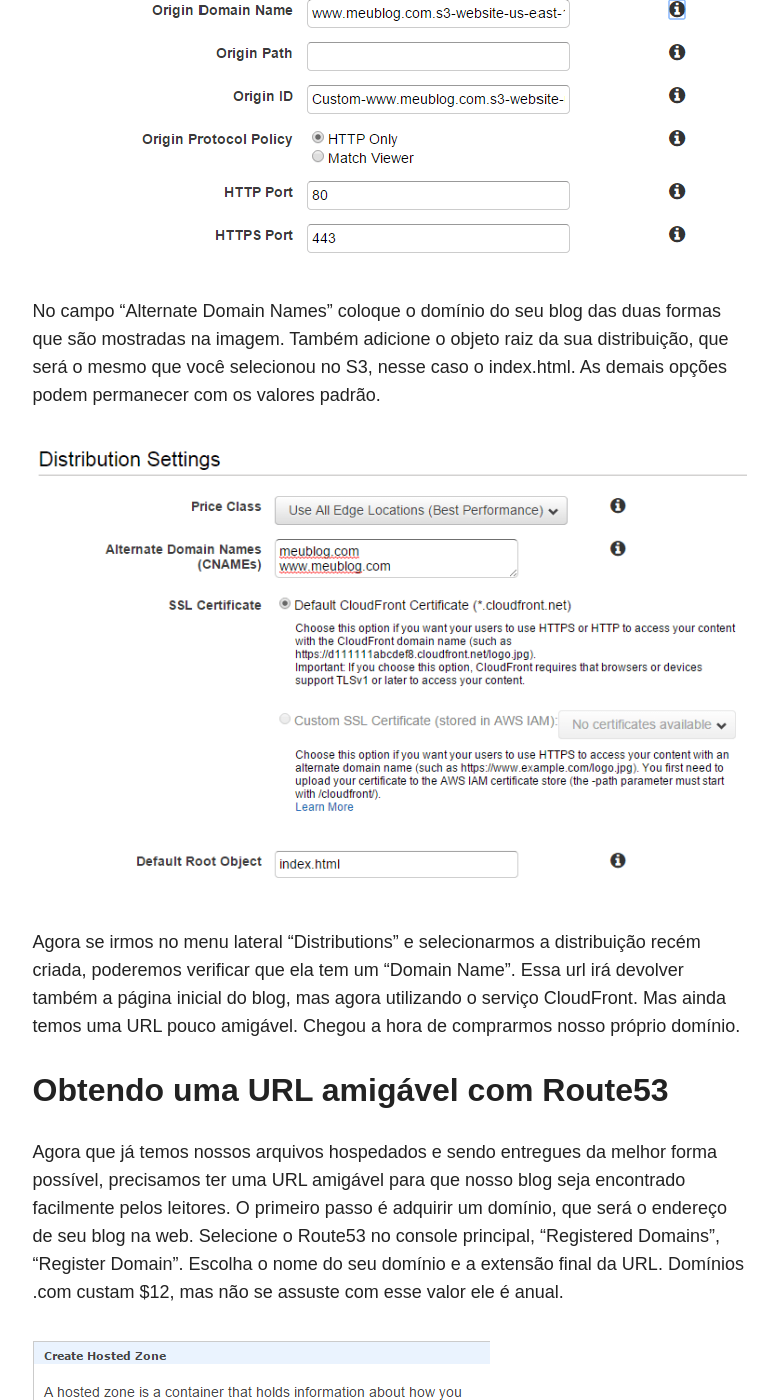
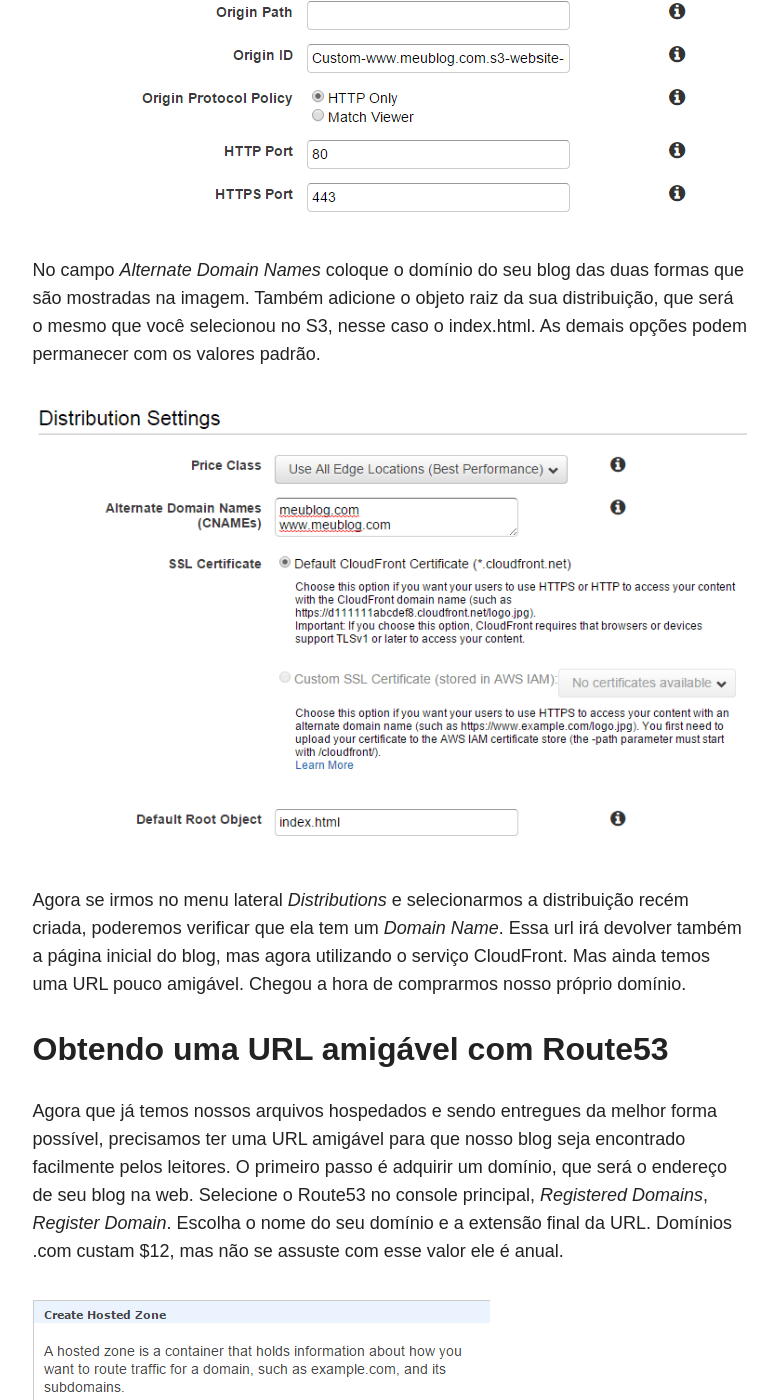
Before and after one commit to robsonbittencourt/rbittencourt.com, a Jekyll site: the page built from _posts/2015-02-10-hospedando-seu-blog-na-aws-por-centavos.md, in a window 1280 px wide and 1400 px high, scrolled down 6203 px. Shown: the whole window, without its empty margins (347-1125 px from the left). Built offline with Jekyll 4.4.1, drawn with Linux system fonts in a browser that asks for light colours; nearby versions of some CDN libraries; comment, search, counter and statistics services are not loaded; some of the changed text lies outside the part shown.

```diff
--- a/_posts/2015-02-10-hospedando-seu-blog-na-aws-por-centavos.md
+++ b/_posts/2015-02-10-hospedando-seu-blog-na-aws-por-centavos.md
@@ -28,6 +28,7 @@ O Willian Justen escreveu um [ótimo post](http://willianjusten.com.br/perguntas
 
 O Fernando Daciuk tem [diversos posts](http://blog.da2k.com.br/2014/01/19/manter-repositorio-github-forkado-sincronizado-com-o-original/) sobre Git e Github no seu blog.
 
+
 ##Hospedagem
 
 Para hospedagem vou demonstrar alguns serviços da AWS (Amazon Web Services). A AWS oferece uma enorme gama de serviços utilizando o paradigma de Cloud Computing. A principal característica destes serviços é o modelo pay-as-you-go, onde você só é cobrado pelo tempo que utilizar o serviço, sem contratos.
@@ -54,7 +55,7 @@ No console principal, selecione o S3:
 	<img src="/images/2015-02-10-hospedando-seu-blog-na-aws-por-centavos/1.png" alt="image">
 </figure>
 
-Clique no botão "Create Bucket". O bucket é o lugar onde irão ficar armazenados seus objetos no S3. Após, preencha o nome do bucket com o domínio do seu blog. Escolha a região US Standard pois é a mais barata e clique em "Create".
+Clique no botão *Create Bucket*. O bucket é o lugar onde irão ficar armazenados seus objetos no S3. Após, preencha o nome do bucket com o domínio do seu blog. Escolha a região US Standard pois é a mais barata e clique em *Create*.
 
 <figure>
 	<img src="/images/2015-02-10-hospedando-seu-blog-na-aws-por-centavos/2.png" alt="image">
@@ -66,7 +67,7 @@ Faça upload do conteúdo do seu blog dentro do bucket. Se você já leu o post
 	<img src="/images/2015-02-10-hospedando-seu-blog-na-aws-por-centavos/3.png" alt="image">
 </figure>
 
-Selecione o bucket criado e vá na aba "Properties" e na opção "Permissions". Clique no botão "Edit bucket policy"
+Selecione o bucket criado e vá na aba *Properties* e na opção *Permissions*. Clique no botão *Edit bucket policy*
 
 <figure>
 	<img src="/images/2015-02-10-hospedando-seu-blog-na-aws-por-centavos/4.png" alt="image">
@@ -91,7 +92,7 @@ Adicione o seguinte código:
 }
 {% endhighlight %}
 
-Agora no menu "Static Web Hosting" selecione a opção "Enable website hosting" e informe sua página inicial e a página de erro.
+Agora no menu *Static Web Hosting* selecione a opção *Enable website hosting* e informe sua página inicial e a página de erro.
 
 <figure>
 	<img src="/images/2015-02-10-hospedando-seu-blog-na-aws-por-centavos/5.png" alt="image">
@@ -113,45 +114,45 @@ Mas como podemos entregar o conteúdo do nosso blog de forma otimizada para qual
 
 Assim se alguém acessar o seu blog do Brasil, os arquivos serão recuperados dos servidores da AWS localizados no Brasil, reduzindo a latência e entregando uma melhor experiência para o leitor.
 
-O primeiro passo para termos estas vantagens em nosso blog é selecionar a opção CloudFront no console principal, clicar em "Create Distribution" e selecionar a opção Web. Em "Origin Domain Name" selecione o bucket criado no S3. As demais opções não precisam ser alteradas.
+O primeiro passo para termos estas vantagens em nosso blog é selecionar a opção CloudFront no console principal, clicar em *Create Distribution* e selecionar a opção Web. Em *Origin Domain Name* selecione o bucket criado no S3. As demais opções não precisam ser alteradas.
 
 <figure>
 	<img src="/images/2015-02-10-hospedando-seu-blog-na-aws-por-centavos/7.png" alt="image">
 </figure>
 
-No campo "Alternate Domain Names" coloque o domínio do seu blog das duas formas que são mostradas na imagem. Também adicione o objeto raiz da sua distribuição, que será o mesmo que você selecionou no S3, nesse caso o index.html. As demais opções podem permanecer com os valores padrão.
+No campo *Alternate Domain Names* coloque o domínio do seu blog das duas formas que são mostradas na imagem. Também adicione o objeto raiz da sua distribuição, que será o mesmo que você selecionou no S3, nesse caso o index.html. As demais opções podem permanecer com os valores padrão.
 
 <figure>
 	<img src="/images/2015-02-10-hospedando-seu-blog-na-aws-por-centavos/8.png" alt="image">
 </figure>
 
-Agora se irmos no menu lateral "Distributions" e selecionarmos a distribuição recém criada, poderemos verificar que ela tem um "Domain Name". Essa url irá devolver também a página inicial do blog, mas agora utilizando o serviço CloudFront. Mas ainda temos uma URL pouco amigável. Chegou a hora de comprarmos nosso próprio domínio.
+Agora se irmos no menu lateral *Distributions* e selecionarmos a distribuição recém criada, poderemos verificar que ela tem um *Domain Name*. Essa url irá devolver também a página inicial do blog, mas agora utilizando o serviço CloudFront. Mas ainda temos uma URL pouco amigável. Chegou a hora de comprarmos nosso próprio domínio.
 
 ## Obtendo uma URL amigável com Route53
 
-Agora que já temos nossos arquivos hospedados e sendo entregues da melhor forma possível, precisamos ter uma URL amigável para que nosso blog seja encontrado facilmente pelos leitores. O primeiro passo é adquirir um domínio, que será o endereço de seu blog na web. Selecione o Route53 no console principal, "Registered Domains", "Register Domain". Escolha o nome do seu domínio e a extensão final da URL. Domínios .com custam $12, mas não se assuste com esse valor ele é anual.
+Agora que já temos nossos arquivos hospedados e sendo entregues da melhor forma possível, precisamos ter uma URL amigável para que nosso blog seja encontrado facilmente pelos leitores. O primeiro passo é adquirir um domínio, que será o endereço de seu blog na web. Selecione o Route53 no console principal, *Registered Domains*, *Register Domain*. Escolha o nome do seu domínio e a extensão final da URL. Domínios .com custam $12, mas não se assuste com esse valor ele é anual.
 
 <figure>
 	<img src="/images/2015-02-10-hospedando-seu-blog-na-aws-por-centavos/9.png" alt="image">
 </figure>
 
-Clicando no botão "check" o sistema irá verificar se o domínio escolhido está disponível. Se positivo clique em "continue" até finalizar a compra.
+Clicando no botão *check* o sistema irá verificar se o domínio escolhido está disponível. Se positivo clique em *continue* até finalizar a compra.
 
 Agora que temos nosso domínio precisamos fazer as configurações de [DNS](http://www.wikiwand.com/pt/Domain_Name_System) para quando o leitor digitar o endereço do nosso blog ele seja redirecionado para a nossa distribuição do CloudFront.
 
-Ainda no Route53 clique na opção "Hosted Zones", e depois em "Create Hosted Zone". Em "Domain Name" coloque o endereço do seu blog e clique em "Create".
+Ainda no Route53 clique na opção *Hosted Zones*, e depois em *Create Hosted Zone*. Em *Domain Name* coloque o endereço do seu blog e clique em *Create*.
 
 <figure>
 	<img src="/images/2015-02-10-hospedando-seu-blog-na-aws-por-centavos/10.png" alt="image">
 </figure>
 
-Com a Hosted Zone selecionada clique em "Go to Record Sets". Clique em "Create Record Set". Marque a opção "Alias" como Yes, e selecione sua distribuição do CloudFront no campo "Alias Target".
+Com a Hosted Zone selecionada clique em *Go to Record Sets*. Clique em *Create Record Set*. Marque a opção *Alias* como Yes, e selecione sua distribuição do CloudFront no campo *Alias Target*.
 
 <figure>
 	<img src="/images/2015-02-10-hospedando-seu-blog-na-aws-por-centavos/11.png" alt="image">
 </figure>
 
-Faça o mesmo procedimento novamente, mas agora preenchendo o campo "Name" com www. Seus Records Sets devem estar parecidos com estes.
+Faça o mesmo procedimento novamente, mas agora preenchendo o campo *Name* com www. Seus Records Sets devem estar parecidos com estes.
 
 <figure>
 	<img src="/images/2015-02-10-hospedando-seu-blog-na-aws-por-centavos/12.png" alt="image">
```
Also changed, not shown: images/2015-02-10-hospedando-seu-blog-na-aws-por-centavos/4.png.
